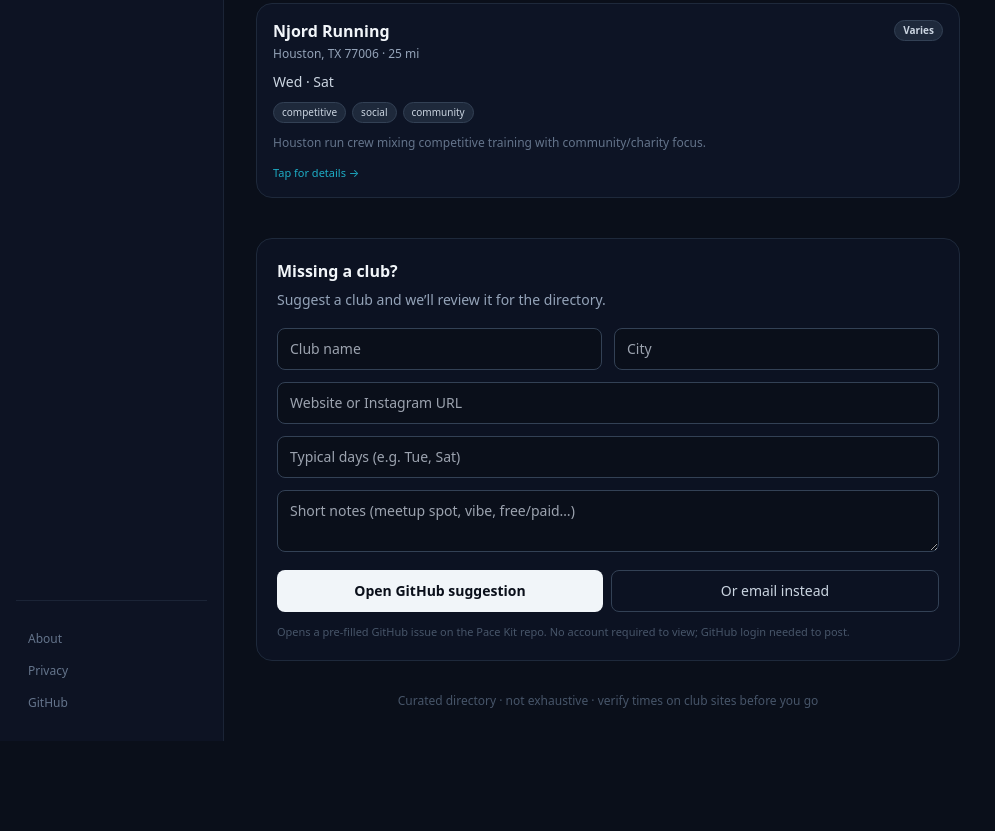
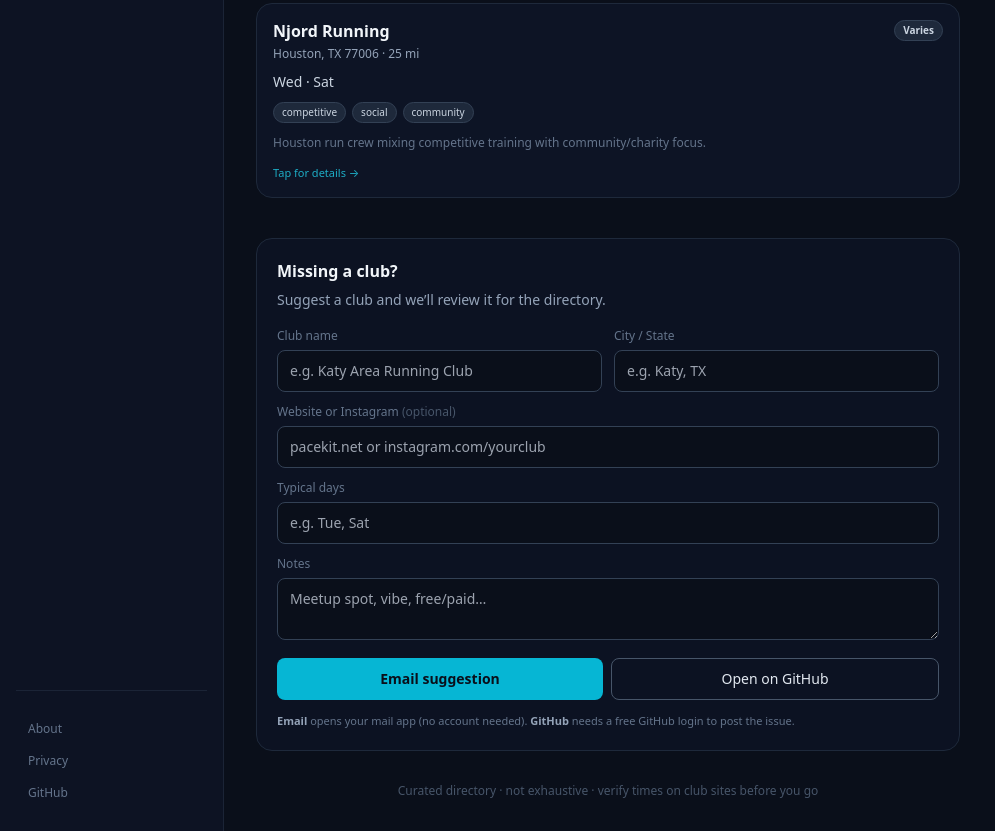
Before and after one commit to SlyEch0/runforge, a plain HTML site: page run-club-finder/index.html in a window 1280 px wide. Shown: the part 3112-3943 px from the top of the page, without its empty margins (0-995 px from the left). Before the commit the page ends 3853 px from the top, so only its background shows below. Drawn offline with nearby package versions, Linux system fonts and the light colour scheme; no server answers.

Commit message:
Run Club Finder: fix suggest form UX (city/state, email, website)

```diff
--- a/run-club-finder/index.html
+++ b/run-club-finder/index.html
@@ -23,6 +23,7 @@
     .fade-in { animation: fadeIn 0.25s ease-out; }
     @keyframes fadeIn { from { opacity: 0; transform: translateY(6px); } to { opacity: 1; transform: translateY(0); } }
     #clubModal:not(.hidden) { display: flex; }
+    #placeSuggestBox:not(.hidden) { display: block; }
   </style>
 </head>
 <body class="bg-night-950 text-slate-100 min-h-screen">
@@ -113,20 +114,40 @@
         <p class="mt-1.5 text-sm text-slate-400 leading-relaxed">
           Suggest a club and we’ll review it for the directory.
         </p>
-        <form id="suggestForm" class="mt-4 space-y-3" onsubmit="return submitClub(event)">
+        <form id="suggestForm" class="mt-4 space-y-3" onsubmit="return false;">
           <div class="grid grid-cols-1 sm:grid-cols-2 gap-3">
-            <input id="sName" required placeholder="Club name" class="bg-night-950 border border-slate-700 rounded-lg px-3 py-2.5 text-sm focus:outline-none focus:ring-2 focus:ring-cyan-500/40" />
-            <input id="sCity" required placeholder="City" class="bg-night-950 border border-slate-700 rounded-lg px-3 py-2.5 text-sm focus:outline-none focus:ring-2 focus:ring-cyan-500/40" />
+            <div>
+              <label class="block text-xs font-medium text-slate-500 mb-1.5">Club name</label>
+              <input id="sName" required placeholder="e.g. Katy Area Running Club" class="w-full bg-night-950 border border-slate-700 rounded-lg px-3 py-2.5 text-sm focus:outline-none focus:ring-2 focus:ring-cyan-500/40" />
+            </div>
+            <div class="relative">
+              <label class="block text-xs font-medium text-slate-500 mb-1.5">City / State</label>
+              <input id="sCity" required placeholder="e.g. Katy, TX" autocomplete="off" class="w-full bg-night-950 border border-slate-700 rounded-lg px-3 py-2.5 text-sm focus:outline-none focus:ring-2 focus:ring-cyan-500/40" list="placeDatalist" />
+              <datalist id="placeDatalist"></datalist>
+              <div id="placeSuggestBox" class="hidden absolute z-20 left-0 right-0 mt-1 max-h-48 overflow-y-auto rounded-lg border border-slate-700 bg-slate-900 shadow-xl"></div>
+            </div>
           </div>
-          <input id="sWebsite" type="url" placeholder="Website or Instagram URL" class="w-full bg-night-950 border border-slate-700 rounded-lg px-3 py-2.5 text-sm focus:outline-none focus:ring-2 focus:ring-cyan-500/40" />
-          <input id="sDays" placeholder="Typical days (e.g. Tue, Sat)" class="w-full bg-night-950 border border-slate-700 rounded-lg px-3 py-2.5 text-sm focus:outline-none focus:ring-2 focus:ring-cyan-500/40" />
-          <textarea id="sNotes" rows="2" placeholder="Short notes (meetup spot, vibe, free/paid…)" class="w-full bg-night-950 border border-slate-700 rounded-lg px-3 py-2.5 text-sm focus:outline-none focus:ring-2 focus:ring-cyan-500/40"></textarea>
+          <div>
+            <label class="block text-xs font-medium text-slate-500 mb-1.5">Website or Instagram <span class="text-slate-600 font-normal">(optional)</span></label>
+            <input id="sWebsite" type="text" inputmode="url" placeholder="pacekit.net or instagram.com/yourclub" class="w-full bg-night-950 border border-slate-700 rounded-lg px-3 py-2.5 text-sm focus:outline-none focus:ring-2 focus:ring-cyan-500/40" />
+          </div>
+          <div>
+            <label class="block text-xs font-medium text-slate-500 mb-1.5">Typical days</label>
+            <input id="sDays" placeholder="e.g. Tue, Sat" class="w-full bg-night-950 border border-slate-700 rounded-lg px-3 py-2.5 text-sm focus:outline-none focus:ring-2 focus:ring-cyan-500/40" />
+          </div>
+          <div>
+            <label class="block text-xs font-medium text-slate-500 mb-1.5">Notes</label>
+            <textarea id="sNotes" rows="2" placeholder="Meetup spot, vibe, free/paid…" class="w-full bg-night-950 border border-slate-700 rounded-lg px-3 py-2.5 text-sm focus:outline-none focus:ring-2 focus:ring-cyan-500/40"></textarea>
+          </div>
           <div class="flex flex-col sm:flex-row gap-2">
-            <button type="submit" class="flex-1 bg-slate-100 hover:bg-white text-night-950 font-semibold py-2.5 rounded-lg text-sm transition">Open GitHub suggestion</button>
-            <a id="mailtoLink" href="#" class="flex-1 text-center border border-slate-700 hover:border-slate-500 text-slate-300 py-2.5 rounded-lg text-sm transition">Or email instead</a>
+            <button type="button" id="btnEmailSuggest" class="flex-1 bg-cyan-500 hover:bg-cyan-400 text-night-950 font-semibold py-2.5 rounded-lg text-sm transition">Email suggestion</button>
+            <button type="button" id="btnGithubSuggest" class="flex-1 border border-slate-600 hover:border-slate-400 text-slate-200 py-2.5 rounded-lg text-sm transition">Open on GitHub</button>
           </div>
         </form>
-        <p class="mt-3 text-[11px] text-slate-600">Opens a pre-filled GitHub issue on the Pace Kit repo. No account required to view; GitHub login needed to post.</p>
+        <p class="mt-3 text-[11px] text-slate-500 leading-relaxed">
+          <strong class="text-slate-400">Email</strong> opens your mail app (no account needed).
+          <strong class="text-slate-400">GitHub</strong> needs a free GitHub login to post the issue.
+        </p>
       </div>
 
       <p class="text-xs text-slate-600 mt-8 text-center">
@@ -150,6 +171,7 @@
           <button type="button" id="btnSuggestUpdate" class="flex-1 bg-cyan-500 hover:bg-cyan-400 text-night-950 font-semibold py-2.5 rounded-lg text-sm transition">Suggest update</button>
           <button type="button" id="btnReportIssue" class="flex-1 border border-slate-600 hover:border-slate-400 text-slate-200 py-2.5 rounded-lg text-sm transition">Report issue</button>
         </div>
+        <p class="text-[10px] text-slate-600">Opens GitHub (login required) with the listing pre-filled.</p>
       </div>
     </div>
   </div>
```
